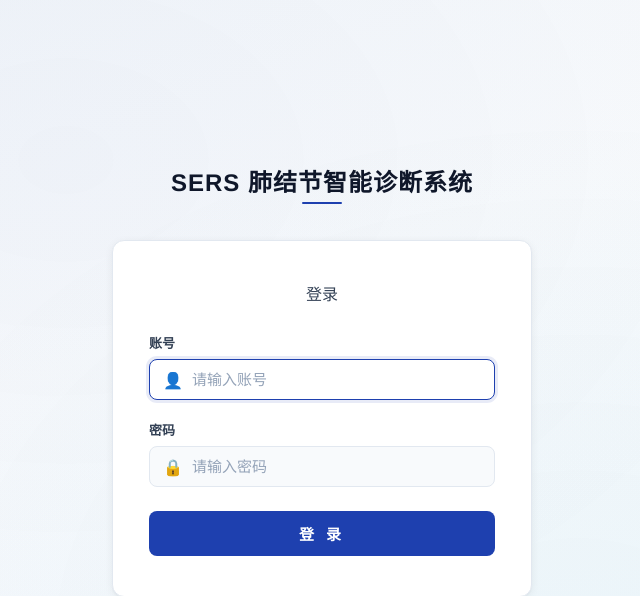
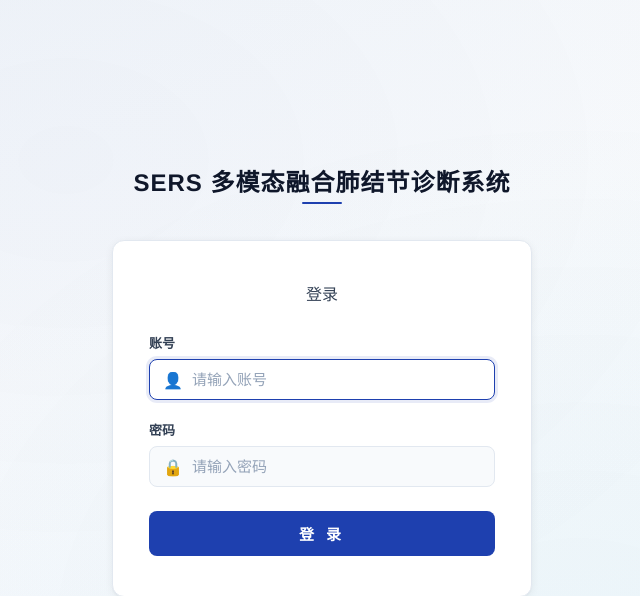
Before and after one commit to shuishou-wang/sers-lung-nodule-diagnosis, a Flask app: page /login in a window 1280 px wide. Shown: the top 596 px of the page, without its empty margins (318-958 px from the left). Run offline with Flask 3, Linux system fonts and the light colour scheme; parts of the project's set-up code (start-up, migrations or seed data) failed here and were passed over.

Commit message:
docs: 系统更名为 "SERS 多模态融合肺结节诊断系统"
app.py / index.html / login.html / README.md 全部统一更新

Co-Authored-By: Claude Opus 4.7 <noreply@anthropic.com>

```diff
--- a/web/templates/index.html
+++ b/web/templates/index.html
@@ -3,7 +3,7 @@
 <head>
 <meta charset="UTF-8">
 <meta name="viewport" content="width=device-width, initial-scale=1.0">
-<title>SERS 肺结节智能诊断系统</title>
+<title>SERS 多模态融合肺结节诊断系统</title>
 <script src="https://cdn.jsdelivr.net/npm/echarts@5.5.0/dist/echarts.min.js"></script>
 <style>
 /* ====== v4 Design System — Medical Professional ====== */
@@ -227,7 +227,7 @@ body{font-family:var(--font);background:var(--bg);color:var(--t2);min-height:100
 <header class="header">
   <div class="header-left">
     <span class="header-logo">🏥</span>
-    <h1>SERS 肺结节智能诊断系统</h1>
+    <h1>SERS 多模态融合肺结节诊断系统</h1>
   </div>
   <div class="header-right">
     <span class="header-user">当前用户：<strong id="headerUser">admin</strong></span>
--- a/web/templates/login.html
+++ b/web/templates/login.html
@@ -3,7 +3,7 @@
 <head>
 <meta charset="UTF-8">
 <meta name="viewport" content="width=device-width, initial-scale=1.0">
-<title>SERS 肺结节智能诊断系统 — 登录</title>
+<title>SERS 多模态融合肺结节诊断系统 — 登录</title>
 <style>
 /* ====== v4 Design System — Medical Professional ====== */
 :root {
@@ -71,7 +71,7 @@ body::before {
 
 <div class="login-wrapper">
   <div class="system-title">
-    <h1>SERS 肺结节智能诊断系统</h1>
+    <h1>SERS 多模态融合肺结节诊断系统</h1>
     <div class="divider"></div>
   </div>
 
--- a/代码/app.py
+++ b/代码/app.py
@@ -65,7 +65,7 @@ else:
 # ========================================================================
 #  System Prompt for LLM Diagnosis Interpretation
 # ========================================================================
-LLM_SYSTEM_PROMPT = """你是SERS肺结节诊断系统的AI临床顾问。你的角色是帮助临床医生和研究人员理解诊断结果。
+LLM_SYSTEM_PROMPT = """你是SERS多模态融合肺结节诊断系统的AI临床顾问。你的角色是帮助临床医生和研究人员理解诊断结果。
 
 ## 系统背景
 - 技术路线：表面增强拉曼光谱(SERS) + 临床肿瘤标志物(CEA/SCC/NSE) → 随机森林中融合
@@ -158,7 +158,7 @@ def build_chat_messages(diagnosis_context):
 #  Load Pipeline & Assets
 # ========================================================================
 print("=" * 60)
-print("  Loading SERS 肺结节智能诊断系统 v4...")
+print("  Loading SERS 多模态融合肺结节诊断系统 v4...")
 
 PIPELINE = joblib.load(os.path.join(MODEL_DIR, 'pipeline.pkl'))
 
@@ -469,7 +469,7 @@ def _inline_login_html():
 <head>
 <meta charset="UTF-8">
 <meta name="viewport" content="width=device-width, initial-scale=1.0">
-<title>SERS 肺结节智能诊断系统 — 登录</title>
+<title>SERS 多模态融合肺结节诊断系统 — 登录</title>
 <style>
 *{margin:0;padding:0;box-sizing:border-box}
 body{display:flex;align-items:center;justify-content:center;min-height:100vh;
@@ -492,7 +492,7 @@ body{display:flex;align-items:center;justify-content:center;min-height:100vh;
 </head>
 <body>
 <div class="login-card">
-<h1>SERS 肺结节智能诊断系统</h1>
+<h1>SERS 多模态融合肺结节诊断系统</h1>
 <h2>登录</h2>
 <div class="form-group">
 <label>账号</label>
@@ -703,7 +703,7 @@ def chat():
 
 if __name__ == '__main__':
     print(f"\n{'='*60}")
-    print(f"  SERS 肺结节智能诊断系统 v4")
+    print(f"  SERS 多模态融合肺结节诊断系统 v4")
     print(f"  Open: http://localhost:5000")
     print(f"  Login: admin / (see APP_PASSWORD env var)")
     print(f"  Session: 30min timeout")
```
Also changed, not shown: README.md.
